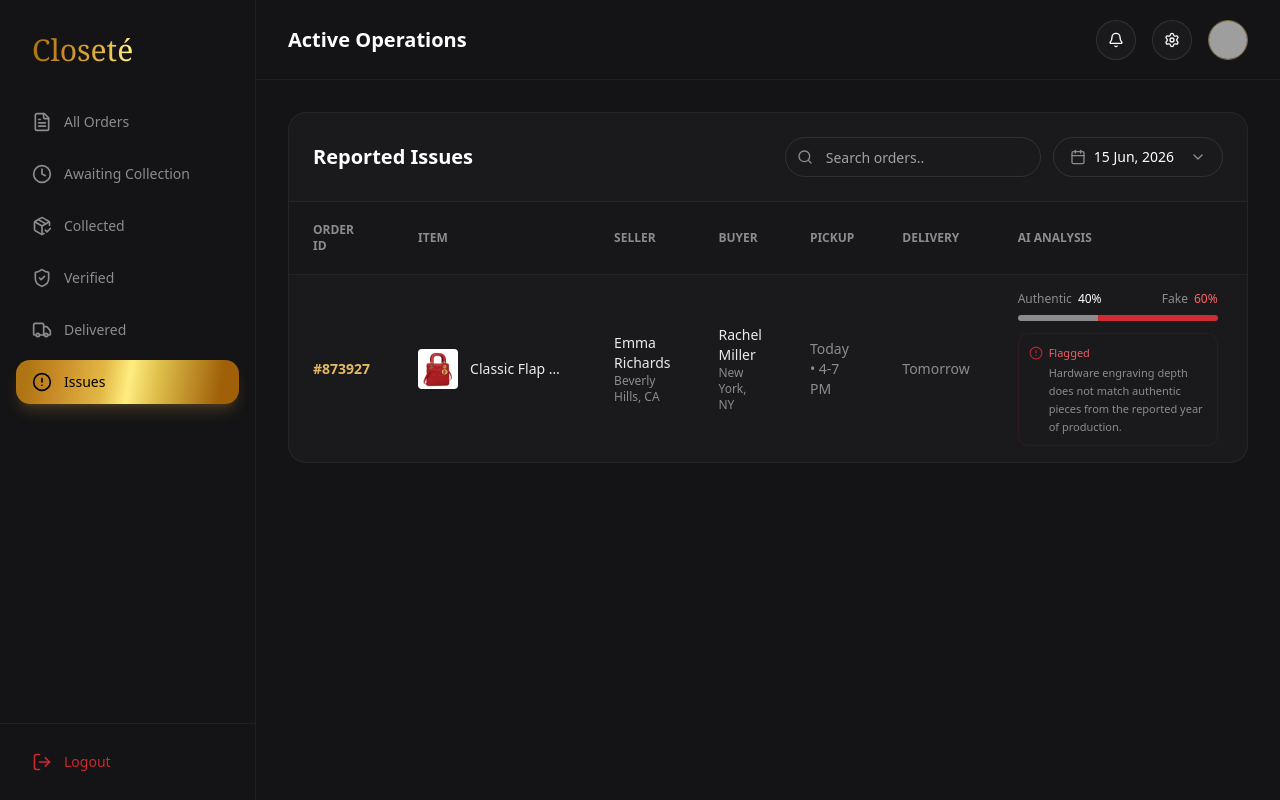
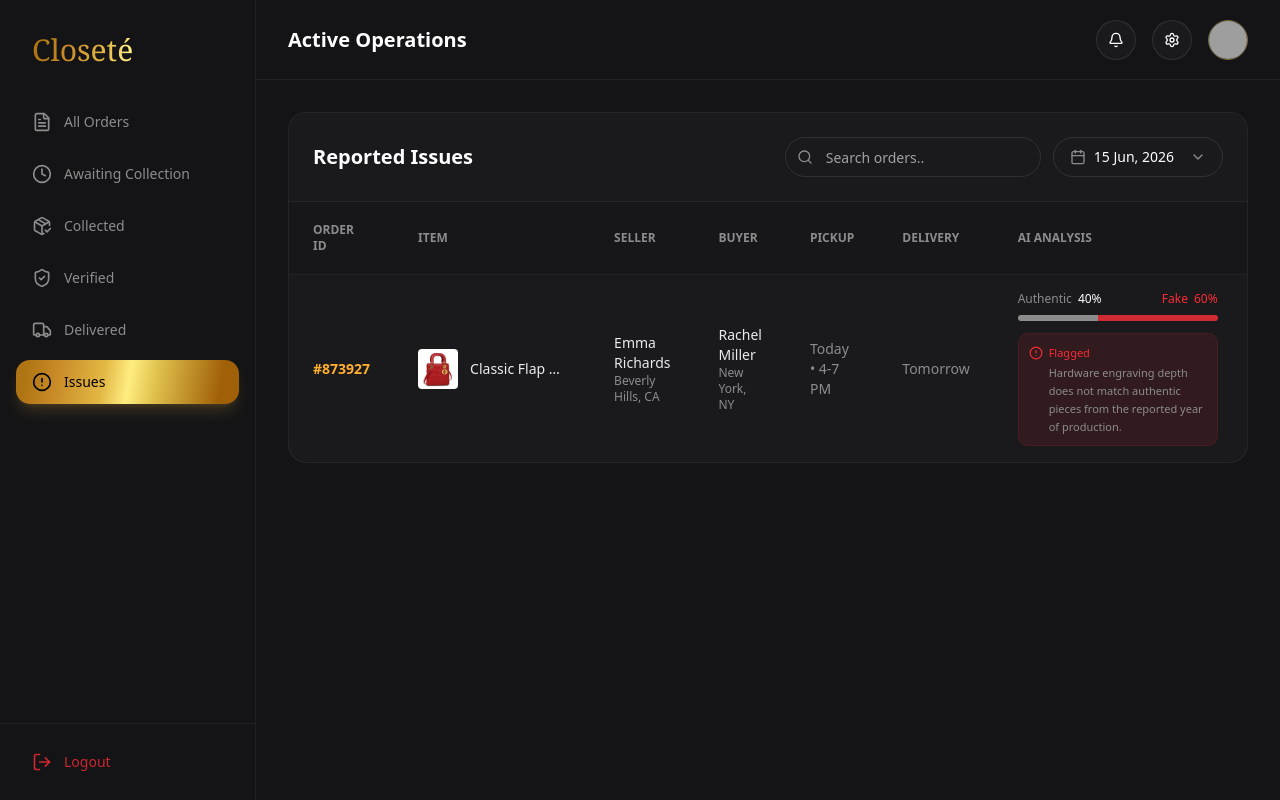
Before and after one commit to pronoy656/closete-admin-dashboard, a Next.js app: page /issues in a window 1280 px wide. Built offline with nearby package versions, Linux system fonts and the light colour scheme; grey boxes are pictures that could not be loaded.

Commit message:
Change order number colour and change ai analysis reason backgroound colour

```diff
--- a/src/app/globals.css
+++ b/src/app/globals.css
@@ -7,8 +7,8 @@
 @theme inline {
   --color-background: var(--background);
   --color-foreground: var(--foreground);
-  --font-sans: var(--font-geist-sans);
-  --font-mono: var(--font-geist-mono);
+  --font-sans: var(--font-dm-sans);
+  --font-mono: var(--font-dm-sans);
   --color-sidebar-ring: var(--sidebar-ring);
   --color-sidebar-border: var(--sidebar-border);
   --color-sidebar-accent-foreground: var(--sidebar-accent-foreground);
--- a/src/app/layout.tsx
+++ b/src/app/layout.tsx
@@ -1,16 +1,12 @@
 import type { Metadata } from "next";
-import { Geist, Geist_Mono } from "next/font/google";
+import { DM_Sans } from "next/font/google";
 import "./globals.css";
 import { TooltipProvider } from "@/components/ui/tooltip";
 
-const geistSans = Geist({
-  variable: "--font-geist-sans",
+const dmSans = DM_Sans({
+  variable: "--font-dm-sans",
   subsets: ["latin"],
-});
-
-const geistMono = Geist_Mono({
-  variable: "--font-geist-mono",
-  subsets: ["latin"],
+  weight: ["100", "200", "300", "400", "500", "600", "700", "800", "900"],
 });
 
 export const metadata: Metadata = {
@@ -26,7 +22,7 @@ export default function RootLayout({
   return (
     <html lang="en">
       <body
-        className={`${geistSans.variable} ${geistMono.variable} antialiased`}
+        className={`${dmSans.variable} antialiased`}
         suppressHydrationWarning
       >
         <TooltipProvider>{children}</TooltipProvider>
--- a/src/components/dashboard/OrderTable.tsx
+++ b/src/components/dashboard/OrderTable.tsx
@@ -159,7 +159,7 @@ export default function OrderTable({ title, filterStatus, showAllStatuses }: Ord
                     onClick={() => setSelectedOrderId(order.id)}
                   >
                     <td className="px-6 py-4 whitespace-nowrap">
-                      <span className="font-semibold text-[#E6B95F]">{order.id}</span>
+                      <span className="font-semibold text-[#FFAF2C]">{order.id}</span>
                     </td>
                     <td className="px-6 py-4">
                       <div className="flex items-center gap-3">
@@ -196,9 +196,9 @@ export default function OrderTable({ title, filterStatus, showAllStatuses }: Ord
                                <span>Authentic</span>
                                <span className="text-white">{order.aiAnalysis.originalPercent}%</span>
                             </div>
-                            <div className={`flex items-center gap-1.5 ${order.aiAnalysis.fakePercent > 0 ? 'text-[#8C8C8C]' : 'text-[#8C8C8C]'}`}>
+                            <div className={`flex items-center gap-1.5 ${order.aiAnalysis.fakePercent > 0 ? 'text-red-500' : 'text-white'}`}>
                                <span>Fake</span>
-                               <span className={order.aiAnalysis.fakePercent > 0 ? "text-red-400" : "text-white"}>{order.aiAnalysis.fakePercent}%</span>
+                               <span>{order.aiAnalysis.fakePercent}%</span>
                             </div>
                           </div>
 
@@ -210,11 +210,11 @@ export default function OrderTable({ title, filterStatus, showAllStatuses }: Ord
 
                           {/* Reason */}
                           {order.aiAnalysis.fakePercent >= 50 && order.aiAnalysis.reason && (
-                            <div className="mt-1 text-[11px] leading-relaxed text-[#8C8C8C] bg-[#1A1A1D] p-2.5 rounded-lg border border-red-500/10">
+                            <div className="mt-1 text-[11px] leading-relaxed text-[#8C8C8C] bg-red-500/10 p-2.5 rounded-lg border border-red-500/10">
                               <div className="flex items-start gap-1.5">
-                                <AlertCircle className="w-3.5 h-3.5 text-red-500/70 shrink-0 mt-0.5" />
+                                <AlertCircle className="w-3.5 h-3.5 text-red-500 shrink-0 mt-0.5" />
                                 <div>
-                                  <span className="text-red-400/90 font-medium block mb-0.5">Flagged</span>
+                                  <span className="block text-red-500 font-medium mb-0.5">Flagged</span>
                                   {order.aiAnalysis.reason}
                                 </div>
                               </div>
@@ -264,7 +264,7 @@ export default function OrderTable({ title, filterStatus, showAllStatuses }: Ord
               {/* Header Info */}
               <div className="flex justify-between items-start mb-2">
                 <div>
-                  <div className="text-[#E6B95F] font-semibold mb-1">{selectedOrder?.id}</div>
+                  <div className="text-[#FFAF2C] font-semibold mb-1">{selectedOrder?.id}</div>
                   <h3 className="text-xl font-medium">{selectedOrder?.item.name}</h3>
                   <p className="text-sm text-[#8C8C8C]">{selectedOrder?.item.desc}</p>
                 </div>
```
